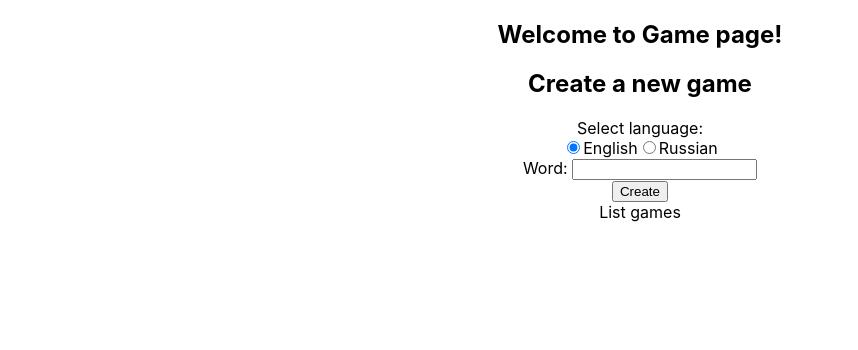
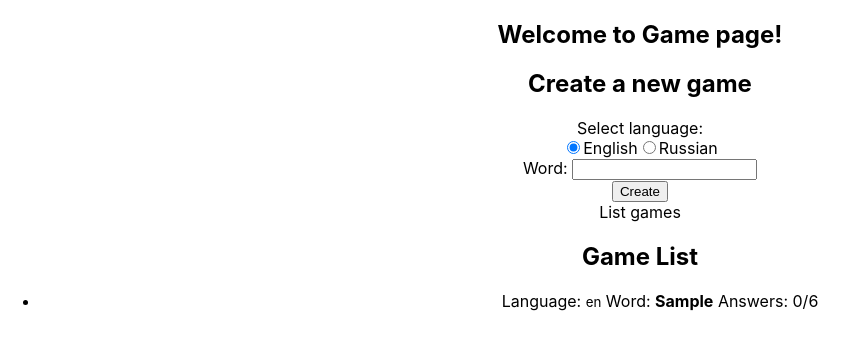
Before and after one commit to akbrest/matrix-scrabble, a React (Vite) app in the folder matrixscrabble.client/: page /games in a window 1280 px wide. Both pictures are taken after typing "Sample" into the empty fields and a click on the button "Create". Shown: the top 350 px of the page, without its empty margins (0-858 px from the left). Built offline with nearby package versions, Linux system fonts and the light colour scheme.

Commit message:
add redux

```diff
--- a/matrixscrabble.client/src/Components/GamesPage/GameForm.tsx
+++ b/matrixscrabble.client/src/Components/GamesPage/GameForm.tsx
@@ -1,4 +1,6 @@
 import { useState } from 'react';
+import { useDispatch } from 'react-redux';
+import { createGame } from '../../redux/games/actionCreators';
 import {
   EnglishAlphabetRegex,
   RussianAlphabetRegex,
@@ -8,6 +10,7 @@ import {
 const GameForm = () => {
   const [language, setLanguage] = useState(Language.EN);
   const [word, setWord] = useState('');
+  const dispatch = useDispatch();
 
   const handleChangeWord = (e: React.ChangeEvent<HTMLInputElement>) => {
     let regex = EnglishAlphabetRegex;
@@ -30,9 +33,14 @@ const GameForm = () => {
     e.preventDefault();
 
     if (word) {
-      alert(
-        'Game ' + JSON.stringify({ lang: language, word: word }) + ' created!'
-      );
+      const game = {
+        language: language,
+        word: word,
+      };
+
+      console.log(createGame(game));
+      dispatch(createGame(game));
+
       setWord('');
     }
   };
--- /dev/null
+++ b/matrixscrabble.client/src/Components/GamesPage/GameList.tsx
@@ -0,0 +1,27 @@
+import { useSelector } from 'react-redux';
+
+const GameList = () => {
+  const games = useSelector((state: any) => state.games);
+
+  return (
+    <div>
+      <h2>Game List</h2>
+      {games.length === 0 ? (
+        <p>No games available</p>
+      ) : (
+        <ul>
+          {games.map((game: any) => (
+            <li key={game.word}>
+              <div>
+                Language: <small>{game.language}</small> Word:{' '}
+                <strong>{game.word}</strong> Answers: 0/{game.word.length}
+              </div>
+            </li>
+          ))}
+        </ul>
+      )}
+    </div>
+  );
+};
+
+export default GameList;
--- a/matrixscrabble.client/src/Components/GamesPage/GamesPage.tsx
+++ b/matrixscrabble.client/src/Components/GamesPage/GamesPage.tsx
@@ -1,5 +1,5 @@
-import GameForm from "./GameForm"
-
+import GameForm from './GameForm';
+import GameList from './GameList';
 
 const GamePage = () => {
   return (
@@ -7,8 +7,9 @@ const GamePage = () => {
       <h2>Welcome to Game page!</h2>
       <GameForm />
       <div>List games</div>
+      <GameList />
     </div>
   );
-}
+};
 
 export default GamePage;
--- /dev/null
+++ b/matrixscrabble.client/src/redux/games/actionCreators.ts
@@ -0,0 +1,8 @@
+import * as actionTypes from './actionTypes';
+
+export const createGame = (newGame: any) => {
+  return {
+    type: actionTypes.CREATE_GAME,
+    payload: newGame,
+  };
+};
--- /dev/null
+++ b/matrixscrabble.client/src/redux/games/actionTypes.ts
@@ -0,0 +1 @@
+export const CREATE_GAME = 'CREATE_GAME';
--- /dev/null
+++ b/matrixscrabble.client/src/redux/games/reducer.ts
@@ -0,0 +1,14 @@
+import * as actionTypes from './actionTypes';
+
+const initialState: any[] = [];
+
+const gamesReducer = (state = initialState, action: any) => {
+  switch (action.type) {
+    case actionTypes.CREATE_GAME:
+      return [...state, action.payload];
+    default:
+      return state;
+  }
+};
+
+export default gamesReducer;
--- /dev/null
+++ b/matrixscrabble.client/src/redux/store.ts
@@ -0,0 +1,10 @@
+import { configureStore } from '@reduxjs/toolkit';
+import gamesReducer from './games/reducer';
+
+const store = configureStore({
+  reducer: {
+    games: gamesReducer,
+  },
+});
+
+export default store;
```
Also changed, not shown: matrixscrabble.client/src/main.tsx (+9 -8 lines).
